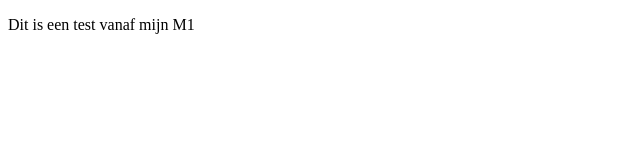
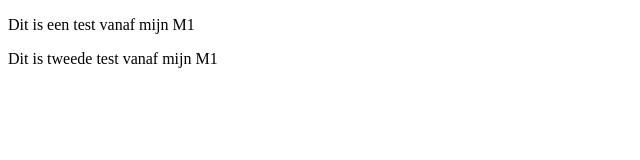
Before and after one commit to danburg-dev/new-test-m1, a plain HTML site: page index.html in a window 1280 px wide. Shown: the whole page, without its empty margins (0-640 px from the left). Drawn offline with Linux system fonts and the light colour scheme.

Commit message:
tweede commit vam M1

```diff
--- a/index.html
+++ b/index.html
@@ -7,6 +7,7 @@
 <body>
 
 <p>Dit is een test vanaf mijn M1</p>
+<p>Dit is tweede test vanaf mijn M1</p>
 
 </body>
 </html>
```
